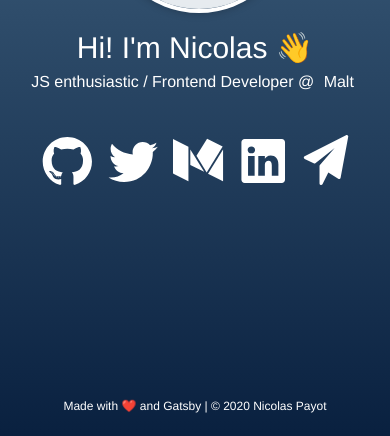
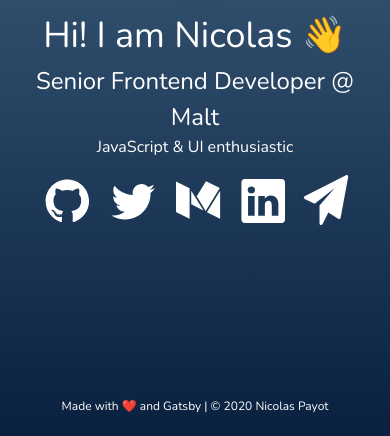
Before and after one commit to nicolaspayot/nicolaspayot, a Gatsby site: page / in a window 390 px wide. Shown: the part 405-841 px from the top of the page. Built offline with nearby package versions, Linux system fonts and the light colour scheme; Gatsby itself is replaced by a stand-in of ours; a web font is replaced by a local one.

Commit message:
Update font, improve responsive

```diff
--- a/package.json
+++ b/package.json
@@ -21,7 +21,8 @@
     "react": "^16.8.6",
     "react-dom": "^16.8.6",
     "react-helmet": "^5.2.1",
-    "tailwindcss": "^1.0.4"
+    "tailwindcss": "^1.0.4",
+    "typeface-nunito": "^1.1.3"
   },
   "devDependencies": {
     "prettier": "^1.18.2"
--- a/src/assets/css/base.css
+++ b/src/assets/css/base.css
@@ -1,25 +1,8 @@
-@font-face {
-  font-family: 'Comfortaa';
-  font-style: normal;
-  font-weight: 300 400;
-  font-display: fallback;
-  src: url(https://fonts.gstatic.com/s/comfortaa/v22/1Ptsg8LJRfWJmhDAuUs4TYFqL_KWxQ.woff2)
-    format('woff2');
-  unicode-range: U+0000-00FF, U+0131, U+0152-0153, U+02BB-02BC, U+02C6, U+02DA,
-    U+02DC, U+2000-206F, U+2074, U+20AC, U+2122, U+2191, U+2193, U+2212, U+2215,
-    U+FEFF, U+FFFD;
-}
-
 @tailwind base;
 @tailwind utilities;
 
-html,
-body {
-  overflow: auto;
-}
-
 html {
   background-image: linear-gradient(to top, #09203f 0%, #537895 100%);
-  font-family: 'Comfortaa', 'Helvetica', 'Arial', sans-serif;
-  color: white;
+  font-family: 'Nunito', Helvetica, Arial, sans-serif;
+  color: #fff;
 }
--- a/src/assets/css/components/social-icons.module.css
+++ b/src/assets/css/components/social-icons.module.css
@@ -1,7 +1,13 @@
-.social > a {
-  transition: all 0.1s;
+@media (hover: hover) {
+  .social > a {
+    transition: all 0.1s;
+  }
+
+  .social > a:hover {
+    transform: scale(1.6);
+  }
 }
 
-.social > a:hover {
-  transform: scale(2);
+svg {
+  height: 50px;
 }
--- a/src/assets/css/components/wrapper.module.css
+++ b/src/assets/css/components/wrapper.module.css
@@ -1,10 +1,9 @@
 .wrapper {
+  position: relative;
   display: flex;
   flex-direction: column;
   justify-content: center;
   align-items: center;
   height: 100vh;
-  min-height: 600px;
-  margin-left: 1rem;
-  margin-right: 1rem;
+  margin: 0 1em;
 }
--- a/src/components/footer.js
+++ b/src/components/footer.js
@@ -2,7 +2,6 @@ import React from 'react'
 
 export default () => (
   <footer className="absolute bottom-0 text-center mb-6 text-xs md:text-sm">
-    <div>
     Made with{' '}
     <span role="img" aria-label="heart-emoji">
       ❤️
@@ -18,6 +17,5 @@ export default () => (
       Gatsby |
     </a>{' '}
     © 2020 Nicolas Payot
-    </div>
   </footer>
 )
--- a/src/components/greetings.js
+++ b/src/components/greetings.js
@@ -3,14 +3,14 @@ import { wave, malt } from '../assets/css/components/greetings.module.css'
 
 export default () => (
   <div className="text-center mt-5">
-    <h1 className="text-3xl md:text-6xl">
-      Hi! I'm Nicolas{' '}
+    <h1 className="text-4xl md:text-6xl">
+      Hi! I am Nicolas{' '}
       <span className={wave} role="img" aria-label="wave-emoji">
         👋
       </span>
     </h1>
-    <h2 className="text-1xl md:text-3xl" style={{ fontWeight: 300 }}>
-      JS enthusiastic / Frontend Developer @{' '}
+    <h2 className="text-2xl md:text-3xl" style={{ fontWeight: 300 }}>
+      Senior Frontend Developer @{' '}
       <a
         className={malt}
         href="https://www.malt.fr/"
@@ -20,5 +20,8 @@ export default () => (
         Malt
       </a>
     </h2>
+    <h3 className="text-1xl md:text-2xl" style={{ fontWeight: 300 }}>
+      JavaScript & UI enthusiastic
+    </h3>
   </div>
 )
--- a/src/components/header.js
+++ b/src/components/header.js
@@ -13,6 +13,7 @@ export default () => (
     <html lang="en" />
     <meta charSet="utf-8" />
     <meta name="description" content={SEO.description} />
+    <meta name="theme-color" content="#537895" />
     <meta property="og:title" content={SEO.title} />
     <meta property="og:description" content={SEO.description} />
     <meta property="og:image" content={`${SEO.url}${SEO.image}`} />
--- a/src/components/social-icons.js
+++ b/src/components/social-icons.js
@@ -18,7 +18,7 @@ export default () => (
       title="GitHub"
       aria-label="GitHub profile"
     >
-      <GithubIcon id="github" fill="white" height={60} role="img" />
+      <GithubIcon id="github" fill="#fff" role="img" />
     </a>
     <a
       href="https://twitter.com/npayot"
@@ -27,7 +27,7 @@ export default () => (
       title="Twitter"
       aria-label="Twitter profile"
     >
-      <TwitterIcon id="twitter" fill="white" height={100} role="img" />
+      <TwitterIcon id="twitter" fill="#fff" role="img" />
     </a>
     <a
       href="https://medium.com/@npayot"
@@ -36,7 +36,7 @@ export default () => (
       title="Medium"
       aria-label="Medium profile"
     >
-      <MediumIcon id="medium" fill="white" height={100} role="img" />
+      <MediumIcon id="medium" fill="#fff" role="img" />
     </a>
     <a
       href="https://www.linkedin.com/in/npayot/"
@@ -45,10 +45,10 @@ export default () => (
       title="Linkedin"
       aria-label="Linkedin profile"
     >
-      <LinkedinIcon id="linkedin" fill="white" height={50} role="img" />
+      <LinkedinIcon id="linkedin" fill="#fff" role="img" />
     </a>
     <a href="mailto:nicolas.payot@gmail.com" title="Mailto" aria-label="Mailto">
-      <EmailIcon id="email" fill="white" height={50} role="img" />
+      <EmailIcon id="email" fill="#fff" role="img" />
     </a>
   </div>
 )
--- a/src/pages/index.js
+++ b/src/pages/index.js
@@ -1,3 +1,4 @@
+import 'typeface-nunito'
 import '../assets/css/base.css'
 import { wrapper } from '../assets/css/components/wrapper.module.css'
 
```
Also changed, not shown: 1 other file. Lines whose indentation alone changed are shown as unchanged.
